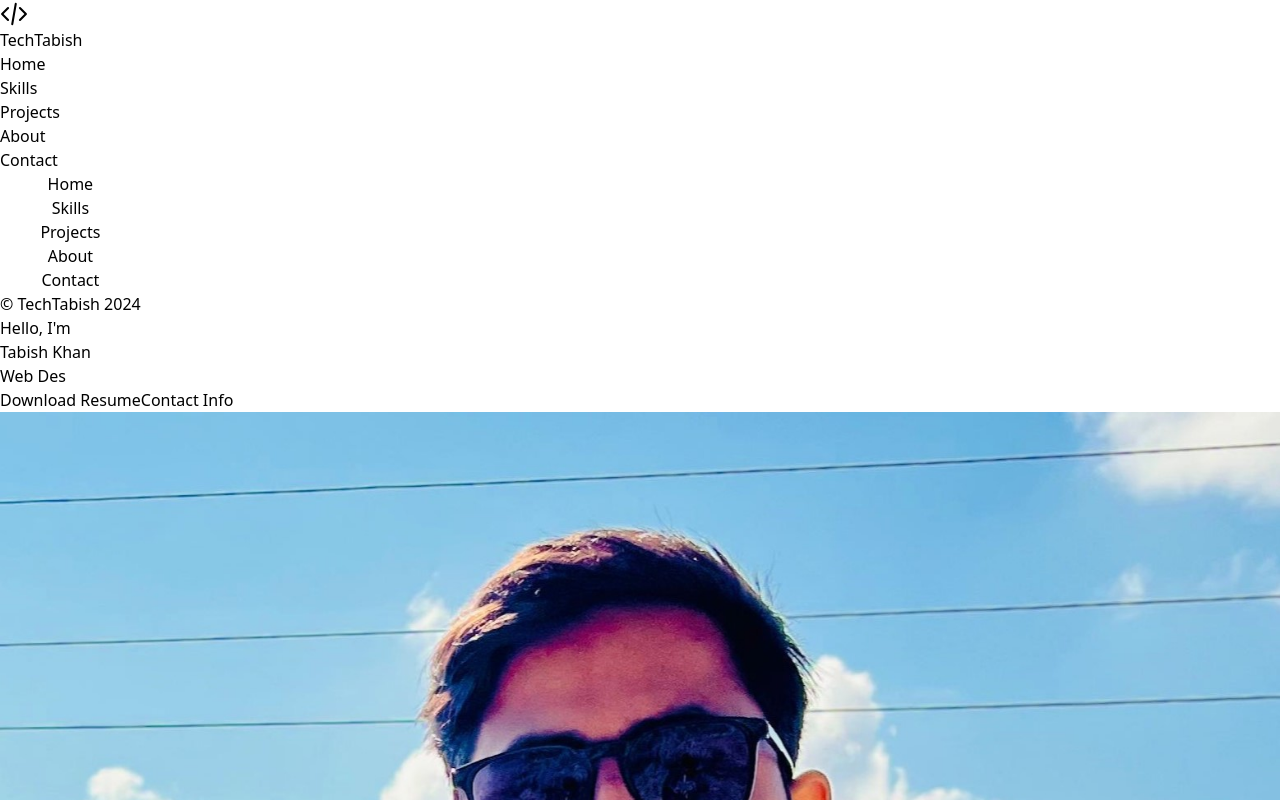
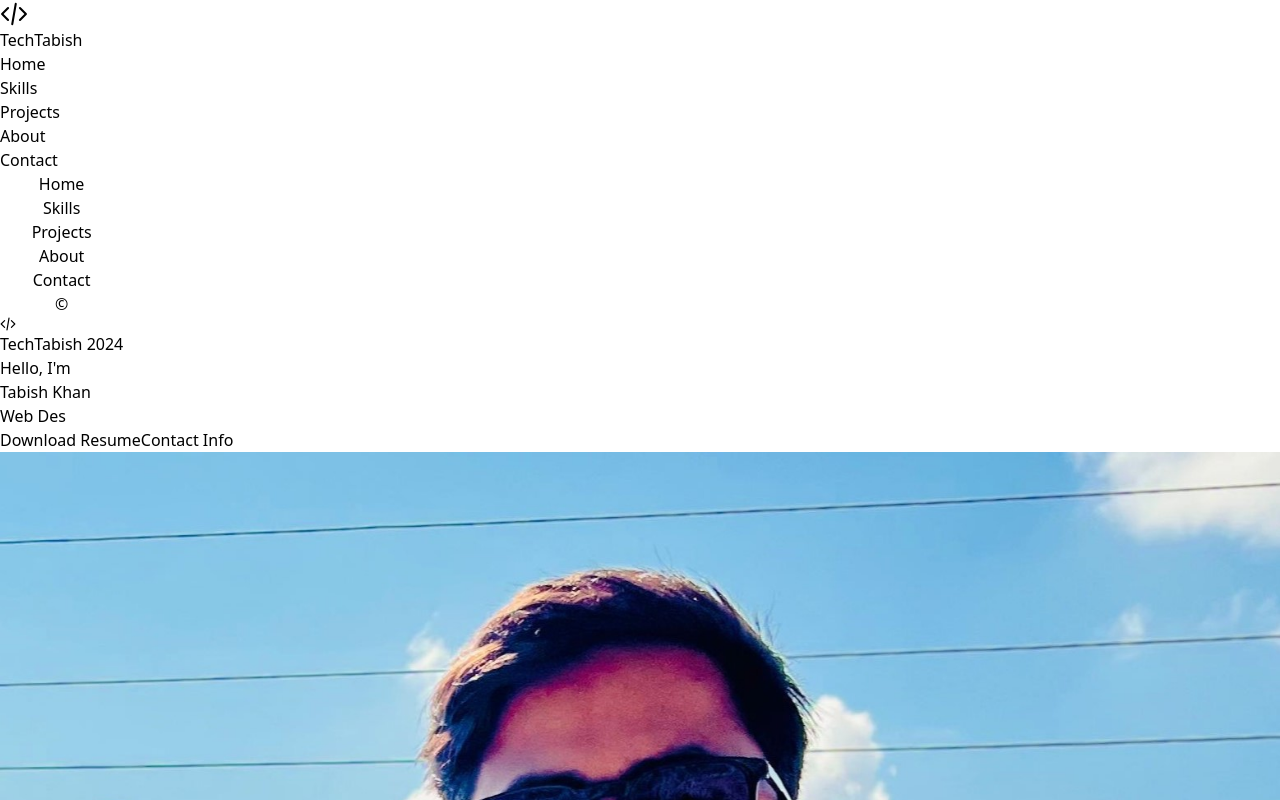
Before and after one commit to Tabishkhan18/TechTabish, a React (Vite) app: page / in a window 1280 px wide. Shown: the top 800 px of the page. Built offline with nearby package versions, Linux system fonts and the light colour scheme.

Commit message:
update icon

```diff
--- a/src/components/Contact.jsx
+++ b/src/components/Contact.jsx
@@ -1,5 +1,6 @@
 import React from 'react'
 import ScrollUp from './ScrollUp'
+import { HiMiniCodeBracket } from "react-icons/hi2";
 
 const Contact = () => {
   return (
@@ -54,7 +55,7 @@ const Contact = () => {
         <ScrollUp />
       </div>
       <div className="footer flex justify-between md:p-10 p-5">
-        <h1 className='text-neutral-500 md:text-md text-xs font-semibold'>&copy; TechTabish 2024</h1>
+        <h1 className='text-neutral-500 md:text-md text-xs font-semibold flex gap-1'>&copy;<HiMiniCodeBracket style={{ fontSize: '1rem', fontWeight: 'bold' }}/>TechTabish 2024</h1>
         <h1 className='text-neutral-500 md:text-md text-xs font-semibold'><a href="mailto:tabishkhan1811@gmail.com" className='cursor-pointer'>tabishkhan1811@gmail.com</a></h1>
       </div>
     </div>
--- a/src/components/Menu.jsx
+++ b/src/components/Menu.jsx
@@ -1,5 +1,6 @@
 import React, { useState } from 'react'
 import { Link } from 'react-scroll'
+import { HiMiniCodeBracket } from "react-icons/hi2";
 
 const Menu = () => {
   const [isOpen, setIsOpen] = useState(false);
@@ -38,7 +39,7 @@ const Menu = () => {
             <li className="my-2 w-1/2 font-semibold text-md text-neutral-400 hover:text-white transition ease-in-out duration-200 rounded-full px-2 py-2 border border-neutral-800  hover:border-white cursor-pointer"><Link to='contact' spy={true} smooth={true} offset={-100} duration={500} >Contact</Link></li>
           </ul>
         </div>
-        <h1 className='text-neutral-500 mt-80 text-xs font-semibold'>&copy; TechTabish 2024</h1>
+        <h1 className='text-neutral-500 mt-80 text-xs font-semibold flex justify-center gap-1'>&copy;<HiMiniCodeBracket style={{ fontSize: '1rem', fontWeight: 'bold' }}/>TechTabish 2024</h1>
       </div>
 
     </div>
```
